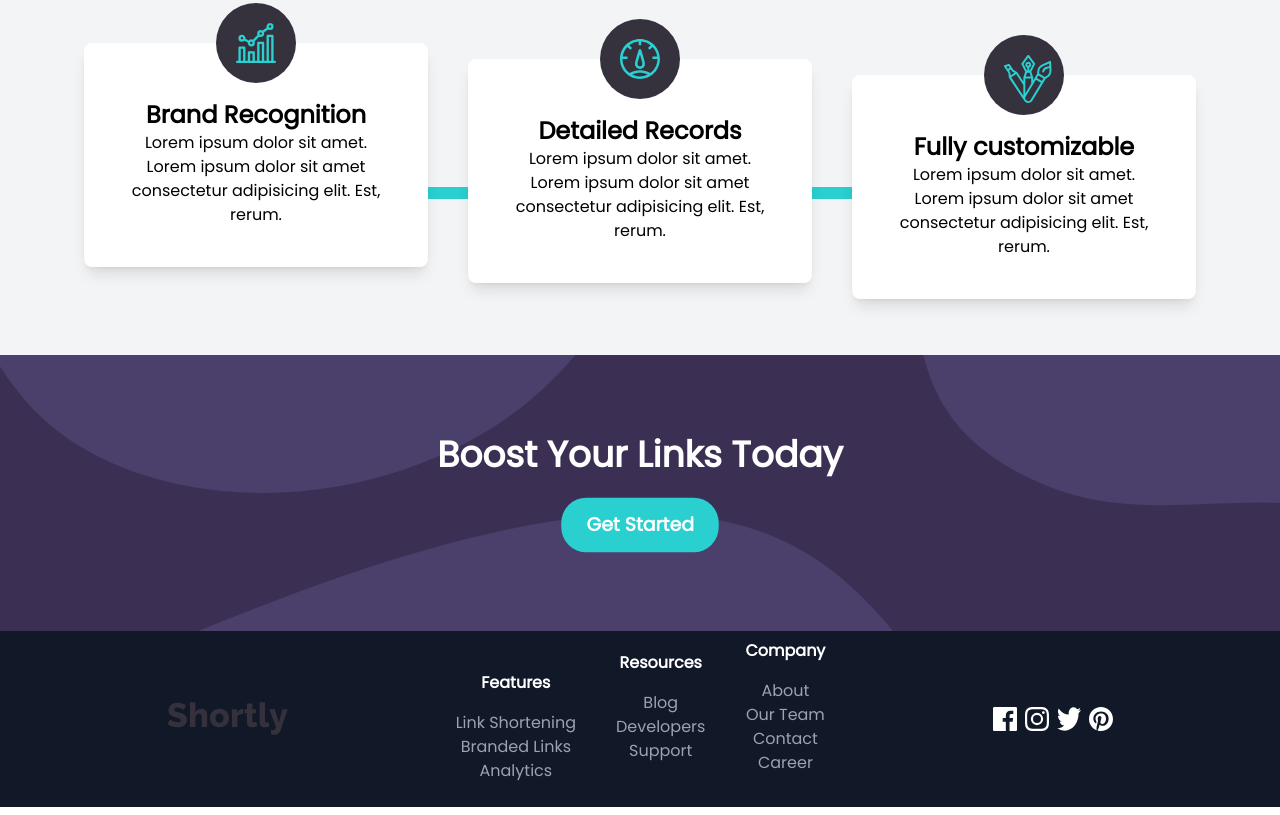
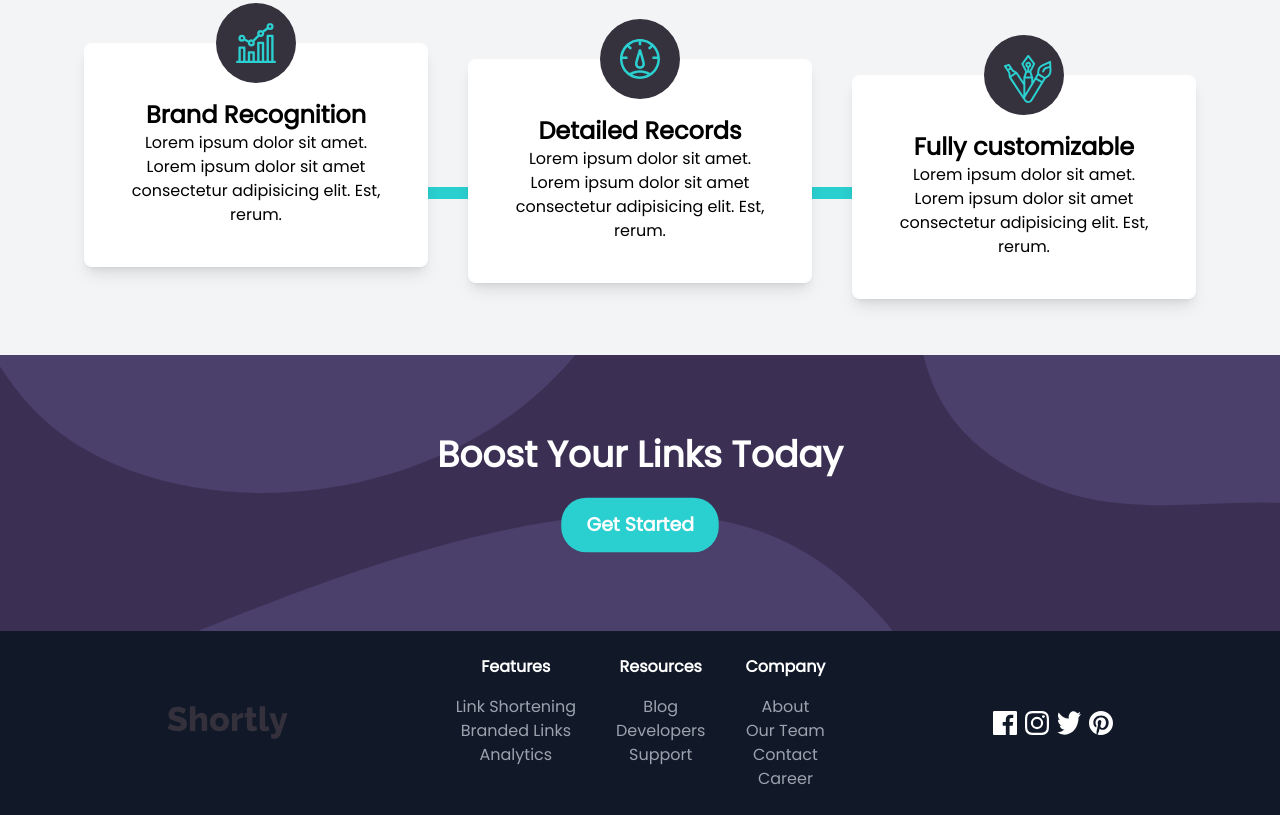
Before and after one commit to samiulfahad/tailwindcss-project-3, a website: page index.html in a window 1280 px wide. Shown: the part 1118-1933 px from the top of the page. Drawn offline with Linux system fonts and the light colour scheme.

Commit message:
Footer fixed

```diff
--- a/index.html
+++ b/index.html
@@ -176,8 +176,8 @@
             <div class="mt-10 md:mt-0">
                 <img src="./images/logo.svg" alt="">
             </div>
-            <div class="flex flex-col md:flex-row justify-center items-center md:space-x-10">
-                <div class="flex flex-col justify-center items-center text-gray-400 mt-10 mb-6">
+            <div class="flex flex-col md:flex-row justify-center items-center md:items-start pt-6 md:space-x-10">
+                <div class="flex flex-col justify-center items-center text-gray-400 mb-6">
                     <p class="font-bold text-white pb-4">Features</p>
                     <a href="#" class="hover:text-white">Link Shortening</a>
                     <a href="#" class="hover:text-white">Branded Links</a>
```
Also changed, not shown: tailwind.css.
